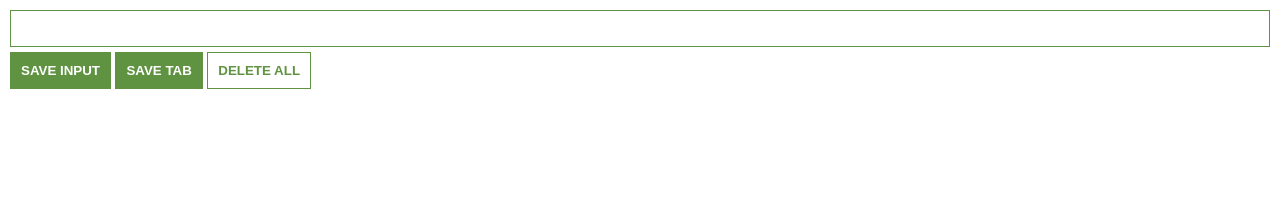
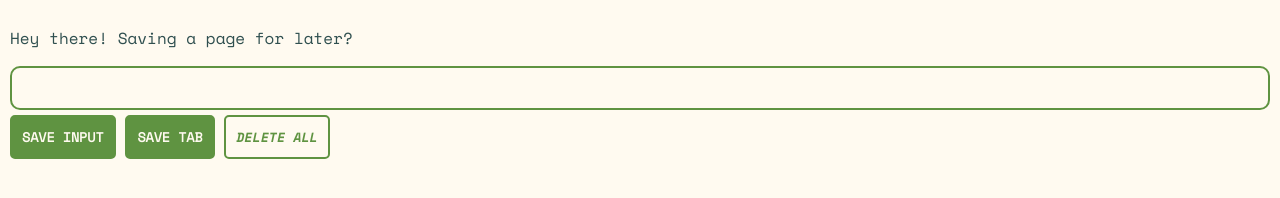
Before and after one commit to dhannywi/100days_of_code, a browser extension: page javascript/for_later/index.html in a window 1280 px wide. Drawn offline with nearby package versions, Linux system fonts and the light colour scheme.

Commit message:
update for later extension styling

```diff
--- a/javascript/for_later/index.html
+++ b/javascript/for_later/index.html
@@ -5,9 +5,8 @@
         <link rel="stylesheet" href="styles.css">
     </head>
     <body>
-        <!-- Create an input element with type="text" and id="input-el" -->
-        <input type="text" id="input-el">
-        <!-- Create a SAVE INPUT button with id="input-btn" -->
+        <p>Hey there! Saving a page for later?</p>
+        <input type="text" id="input-el" autofocus/>
         <button id="input-btn">SAVE INPUT</button>
         <button id="tab-btn">SAVE TAB</button>
         <button id="delete-btn">DELETE ALL</button>
--- a/javascript/for_later/index.js
+++ b/javascript/for_later/index.js
@@ -22,12 +22,15 @@ tabBtn.addEventListener("click", function() {
 
 function render(Links) {
     let listItems = ""
+    if (Links.length > 0) {
+        listItems += `<li>Saved Links:</li>`
         for (let i=0; i<Links.length; i++) {
             listItems += `
             <li>
                 <a href="${Links[i]}" target="_blank">${Links[i]}</a>
             </li>
             `
+        }
     }
     ulEl.innerHTML = listItems
 }
--- a/javascript/for_later/styles.css
+++ b/javascript/for_later/styles.css
@@ -1,30 +1,62 @@
+@import url('https://fonts.googleapis.com/css2?family=Space+Mono:ital,wght@0,400;1,400;1,700&display=swap');
+
 body {
+    color: #2F4F4F;
     margin: 0;
     padding: 10px;
-    font-family: Arial, Helvetica, sans-serif;
+    font-family: 'Space Mono', monospace;
     min-width: 400px;
+    background-color: #FFFAF0;
 }
 
 input {
+    font-family: 'Space Mono', monospace;
+    font-weight: 400;
+    color: #2F4F4F;
     width: 100%;
     padding: 10px;
     box-sizing: border-box;
+    background-color: #FFFAF0;
     margin-bottom: 5px;
-    border: 1px solid #5f9341;
-    background-color: #fff;
+    border: 2px solid #5f9341;
+    border-radius: 5px;
+    caret-color: #5f9341;
+}
+
+input[type='text']:focus{
+    border-radius:10px;
+    outline: none;
 }
 
 button {
+    font-family: 'Space Mono', monospace;
     font-weight: bold;
-    color: #fff;
+    color: #FFFAF0;
     padding: 10px;
     background-color: #5f9341;
-    border: 1px solid #5f9341;
+    border: 2px solid #5f9341;
+    border-radius: 5px;
+}
+
+button:hover {
+    border-radius:10px;
+    background-color: #FFFAF0;
+    color: #5f9341;
+    text-decoration: underline;
+    transition: 0.5s;
 }
 
 #delete-btn {
     color: #5f9341;
-    background-color: #fff;
+    background-color: #FFFAF0;
+    font-style: italic;
+}
+
+#delete-btn:hover {
+    color: #FFFAF0;
+    background-color: #FFB6C1;
+    border: 2px solid #FFB6C1;
+    text-decoration: underline;
 }
 
 ul {
@@ -40,3 +72,9 @@ li {
 li a {
     color: #5f9341;
 }
+
+li a:hover {
+    font-weight: bold;
+    font-style: italic;
+    color: #FFB6C1;
+}
```
Also changed, not shown: javascript/for_later/icon.png, javascript/for_later/manifest.json. Lines whose indentation alone changed are shown as unchanged.
